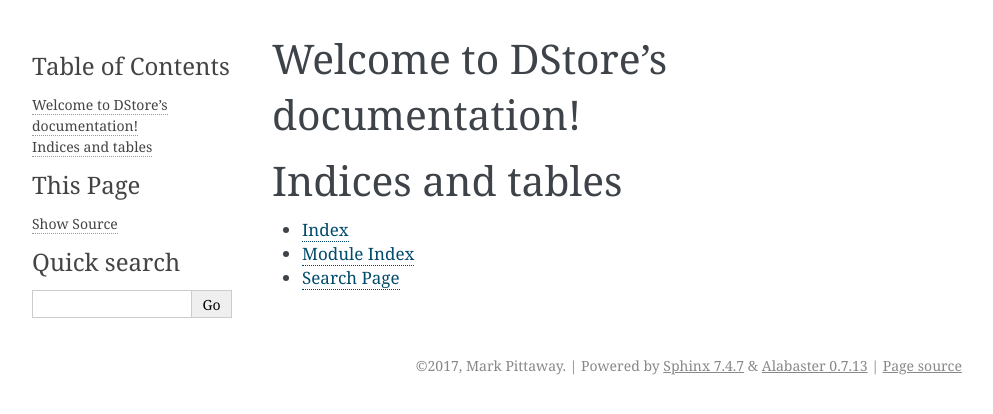
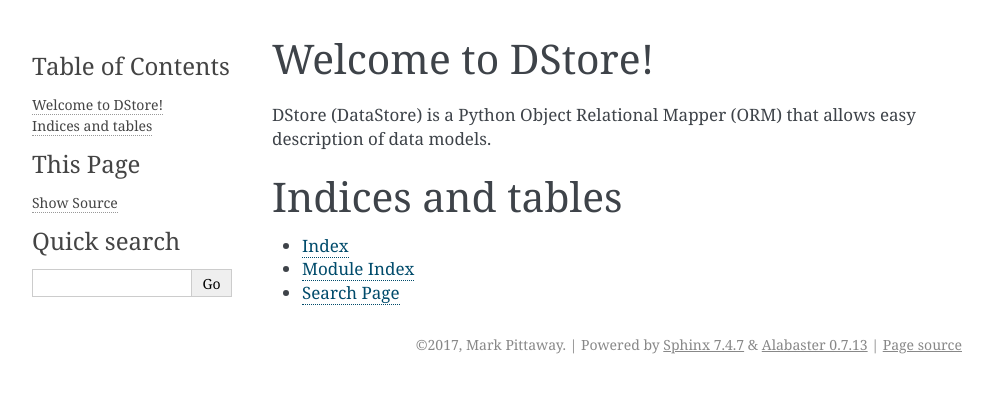
Before and after one commit to MarkLark/dstore, a Sphinx documentation site: the page built from docs/source/index.rst, in a window 1280 px wide. Shown: the top 414 px of the page, without its empty margins (148-1141 px from the left). Built offline with Sphinx 7.4.7, drawn with Linux system fonts in a browser that asks for light colours.

```diff
--- a/README.rst
+++ b/README.rst
@@ -1,11 +1,8 @@
 Welcome To DStore
-#####################
+#################
 
 DStore (DataStore) is a Python Object Relational Mapper (ORM) that allows easy description of data models.
 
-
-PyMan is a small library that allows you to build your own CLI to manage your projects.
-This way you do not have to remember commands to run, you simply navigate your CLI to run those commands.
 
 Installing
 ==========
--- a/docs/source/index.rst
+++ b/docs/source/index.rst
@@ -3,8 +3,10 @@
    You can adapt this file completely to your liking, but it should at least
    contain the root `toctree` directive.
 
-Welcome to DStore's documentation!
-==================================
+Welcome to DStore!
+==================
+
+DStore (DataStore) is a Python Object Relational Mapper (ORM) that allows easy description of data models.
 
 .. toctree::
    :maxdepth: 2
```
